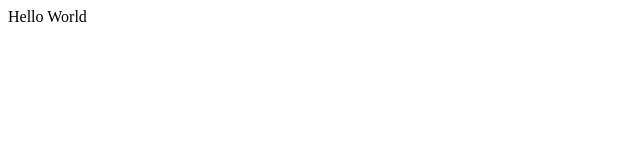
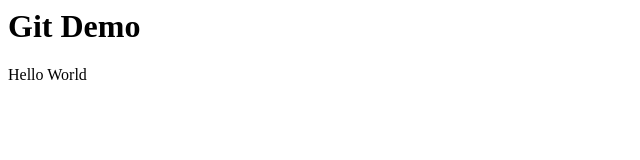
Before and after one commit to TusharRao8334/newRepo, a plain HTML site: page index.html in a window 1280 px wide. Shown: the whole page, without its empty margins (0-640 px from the left). Drawn offline with Linux system fonts and the light colour scheme.

Commit message:
Update index.html

```diff
--- a/index.html
+++ b/index.html
@@ -1,3 +1,6 @@
 <html>
-<p> Hello World </p>
+  <body>
+    <h1>Git Demo </h1>
+     <p> Hello World </p>
+  </body>
 </html>
```
